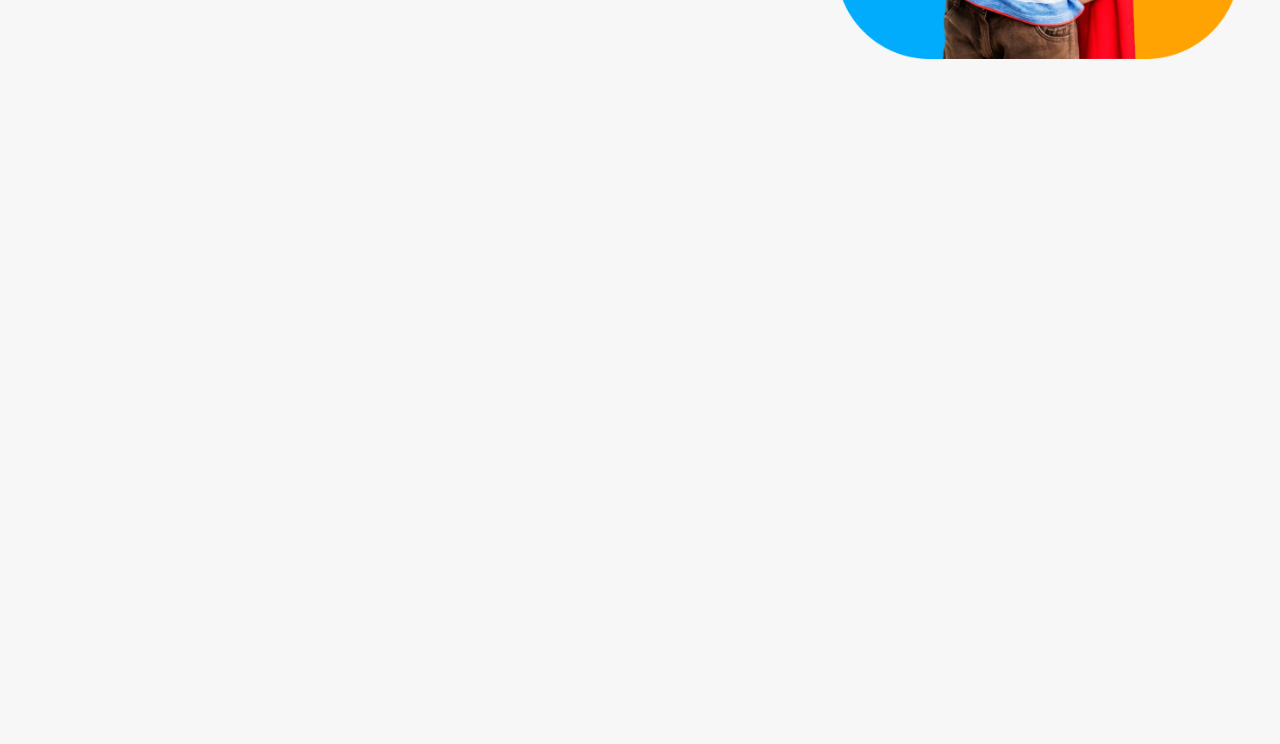
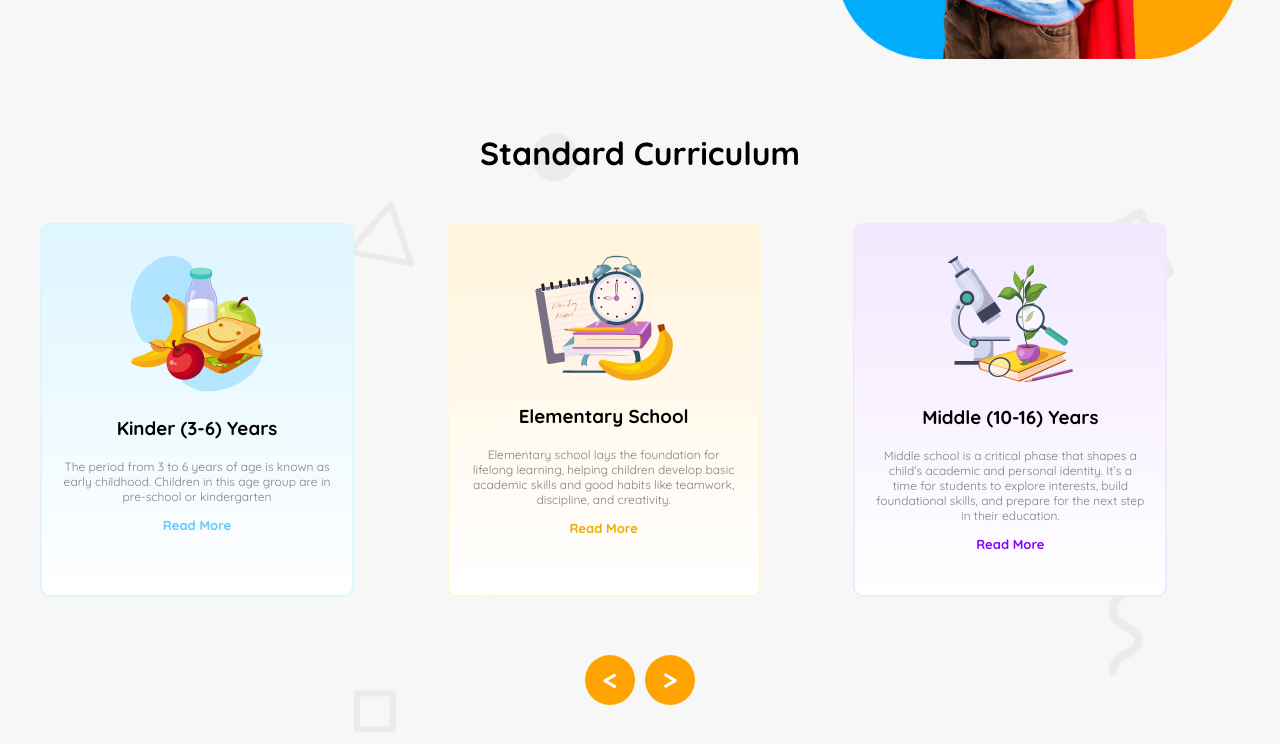
Before and after one commit to sudiptodas153/project-4-A-2-, a plain HTML site: page index.html in a window 1280 px wide. Shown: the part 534-1278 px from the top of the page. Before the commit the page ends 800 px from the top, so only its background shows below. Drawn offline with Linux system fonts and the light colour scheme.

Commit message:
Standard Curriculum complate the section

```diff
--- a/index.html
+++ b/index.html
@@ -59,6 +59,47 @@
         <!-- Standard Curriculum -->
         <section class="standard-curriculum">
 
+            <h3 class="caption">Standard Curriculum</h3>
+
+
+            <div class="card-container">
+                <div class="card-box">
+                    <img src="./assets/kinder.png" alt="">
+                    <h3 class="card-title">Kinder (3-6) Years</h3>
+                    <p class="card-description">The period from 3 to 6 years of age is known as early childhood.
+                        Children in this age group are in pre-school or kindergarten</p>
+                    <p class="read-btn">Read More</p>
+                </div>
+
+
+
+                <div class="card-box card-box2">
+                    <img src="./assets/elementary.png" alt="">
+                    <h3 class="card-title">Elementary School</h3>
+                    <p class="card-description">Elementary school lays the foundation for lifelong learning, helping
+                        children develop basic academic skills and good habits like teamwork, discipline, and
+                        creativity.</p>
+                    <p class="read-btn2">Read More</p>
+                </div>
+
+
+
+                <div class="card-box card-box3">
+                    <img src="./assets/middle.png" alt="">
+                    <h3 class="card-title">Middle (10-16) Years</h3>
+                    <p class="card-description">Middle school is a critical phase that shapes a child’s academic and
+                        personal identity. It’s a time for students to explore interests, build foundational skills, and
+                        prepare for the next step in their education.</p>
+                    <p class="read-btn3">Read More</p>
+                </div>
+
+            </div>
+
+            <div class="icon-master">
+                <p class="card-icon"><</p>
+                <p class="card-icon">></p>
+            </div>
+
         </section>
     </main>
 </body>
--- a/style/style.css
+++ b/style/style.css
@@ -118,7 +118,7 @@ nav li a {
     width: 100%;
 }
 
-.banner-btn{
+.banner-btn {
     width: 120px;
     height: 35px;
     background-color: black;
@@ -132,16 +132,94 @@ nav li a {
 
 /* Main */
 
-main{
-    margin-top: 40px;
+main {
+    margin-top: 70px;
+    margin-bottom: 400px;
 }
 
-.standard-curriculum{
+.standard-curriculum {
     background-image: url('../assets/bg.png');
 }
 
+.card-container{
+    display: grid;
+    grid-template-columns: repeat(3, 1fr);
+    gap: 20px;
+    margin-top: 50px;
+}
+
+.caption{
+font-size: 2rem;
+font-weight: bolder;
+text-align: center;
+}
+
+.card-box {
+    background: linear-gradient(to top, white, #DEF5FF);
+    border-radius: 10px;
+    padding: 30px 20px;
+    text-align: center;
+    max-width: 270px;
+    border: 2px solid #DEF5FF;
+
+}
+
+.card-box2{
+    background: linear-gradient(to top, rgb(255, 255, 255), #FFF4DC);
+    border: 2px solid #FFF4DC;
+}
+
+.card-box3{
+    background: linear-gradient(to top, rgb(255, 255, 255), #F2E8FF);
+    border: 2px solid #F2E8FF;
+}
+
+.card-title {
+    font-weight: 800;
+}
+
+.card-description {
+    font-size: 12px;
+    color: #808080;
+}
 
 
+.read-btn{
+    font-weight: 800;
+    font-size: 13px;
+    color: #64C8FF;
+}
+.read-btn2{
+    font-weight: 800;
+    font-size: 13px;
+    color: #F0AA00;
+}
+.read-btn3{
+    font-weight: 800;
+    font-size: 13px;
+    color: #8700FF;
+}
+
+
+.card-icon{
+    background-color: #FEA301;
+    display: flex;
+    justify-content: center;
+    align-items: center;
+    border-radius: 50%;
+    font-size: 28px;
+    font-weight: 900;
+    color: white;
+    width: 50px;
+    height: 50px;
+}
+
+.icon-master{
+    display: flex;
+    justify-content: center;
+    gap: 10px;
+    margin-top: 30px;
+}
 
 
 
@@ -199,7 +277,7 @@ main{
         font-size: 2rem;
     }
 
-    .banner-description{
+    .banner-description {
         font-size: 13px;
         padding-left: 15px;
         padding-right: 15px;
@@ -208,4 +286,29 @@ main{
     }
 
 
+    .card-container{
+        display: grid;
+        grid-template-columns: repeat(1, 1fr);
+
+        margin-top: 10px;
+    }
+
+    .card-box {
+
+        max-width: 100%;
+
+    }
+
+
+    .caption{
+        font-size: 1.5rem;
+        font-weight: 900;
+        text-align: center;
+        }
+
+
+        .icon-master{
+            display: none;
+        }
+
 }
```
